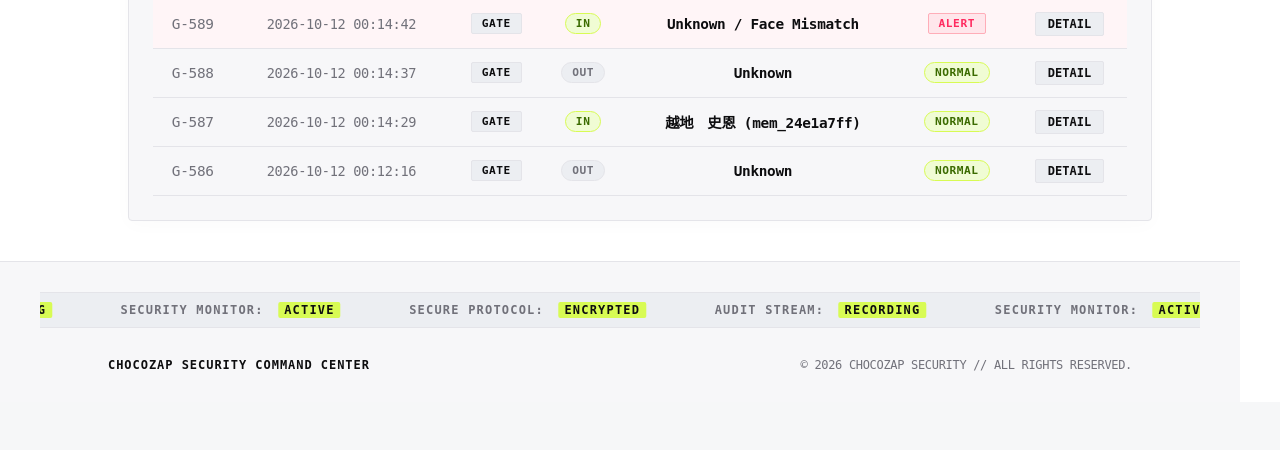
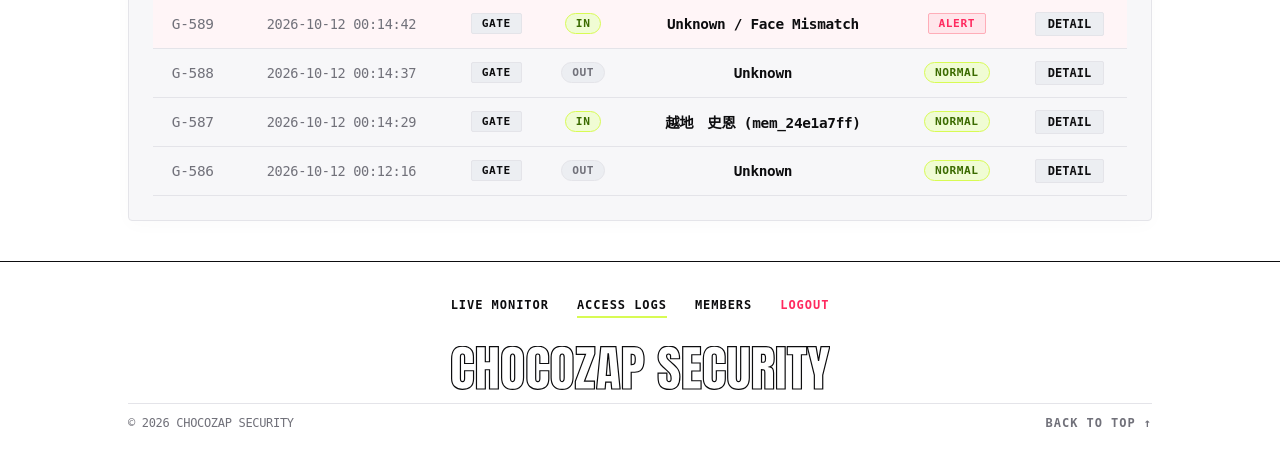
Before and after one commit to UMEZAWADAN/A-02, a FastAPI app: page /admin/logs in a window 1280 px wide. Shown: the part 5027-5477 px from the top of the page. Before the commit the page ends 5398 px from the top, so only its background shows below. Run offline with FastAPI, Linux system fonts and the light colour scheme; a user stored in the database is signed in; data comes from the database, SQL or seed files in the repository; data that the repository does not hold is empty.

Commit message:
フッター

```diff
--- a/templates/logs.html
+++ b/templates/logs.html
@@ -74,6 +74,15 @@
 
             color: transparent;
             -webkit-text-stroke: 1.5px var(--text-main);
+        }
+
+        .header-brand h1 a {
+            color: inherit;
+            text-decoration: none;
+            transition: color 0.3s ease;
+        }
+        .header-brand h1 a:hover {
+            color: var(--accent-lime);
         }
 
         .nav-container {
@@ -282,78 +291,94 @@
         .detail-section-title { font-family: monospace; font-size: 0.8rem; font-weight: 900; letter-spacing: 0.08em; text-transform: uppercase; margin: 22px 0 4px 0; }
         .detail-muted { color: var(--text-muted); font-size: 0.85rem; }
 
-        /* 共通フッター＆ティッカー */
+        /* フッター：ナビ + アウトライン文字のロゴ + 著作権 */
         .site-footer {
-            background: var(--surface-card);
-            border-top: 1px solid var(--border-color);
             margin-top: auto;
-            padding: 30px 20px;
+            margin-left: -20px;
+            margin-right: -20px;
+            padding: 32px 20px 20px 20px;
+            border-top: 1px solid var(--text-main);
+            background: var(--bg-color);
             box-sizing: border-box;
-            width: 100%;
-            margin-left: -20px;
-            padding-left: calc(20px + 20px);
-            padding-right: calc(20px + 20px);
         }
 
-        .ticker-wrap {
-            width: 100%;
-            overflow: hidden;
-            background: var(--surface-alt);
-            border-top: 1px solid var(--border-color);
-            border-bottom: 1px solid var(--border-color);
-            padding: 10px 0;
-            white-space: nowrap;
-            box-sizing: border-box;
+        .footer-inner {
+            max-width: 1024px;
+            margin: 0 auto;
+        }
+
+        .footer-nav {
+            display: flex;
+            flex-wrap: wrap;
+            justify-content: center;
+            gap: 8px 28px;
             font-family: monospace;
             font-size: 0.75rem;
             font-weight: 800;
-            color: var(--text-muted);
+            letter-spacing: 0.08em;
             text-transform: uppercase;
-            letter-spacing: 0.1em;
-            margin-bottom: 30px;
+        }
+        .footer-nav a {
+            color: var(--text-main);
+            text-decoration: none;
+            padding: 4px 0;
+            border-bottom: 2px solid transparent;
+            transition: border-color 0.2s ease;
+        }
+        .footer-nav a:hover,
+        .footer-nav a.current {
+            border-bottom-color: var(--accent-lime);
+        }
+        .footer-nav a.logout {
+            color: var(--danger-color);
+        }
+        .footer-nav a.logout:hover {
+            border-bottom-color: var(--danger-color);
         }
 
-        .ticker-move {
-            display: inline-block;
-            animation: marquee 25s linear infinite;
+        .footer-wordmark {
+            display: block;
+            max-width: 380px;
+            margin: 28px auto 12px auto;
+            text-decoration: none;
+        }
+        .footer-wordmark svg {
+            display: block;
+            width: 100%;
+            height: auto;
+        }
+        .footer-wordmark text {
+            font-family: Impact, -apple-system, BlinkMacSystemFont, sans-serif;
+            font-weight: 900;
+            fill: transparent;
+            stroke: var(--text-main);
+            stroke-width: 3;
+            transition: fill 0.3s ease;
+        }
+        .footer-wordmark:hover text {
+            fill: var(--accent-lime);
         }
 
-        .ticker-item {
-            display: inline-block;
-            padding: 0 30px;
-        }
-
-        .ticker-item span {
-            color: var(--text-main);
-            background: var(--accent-lime);
-            padding: 1px 6px;
-            border-radius: 2px;
-            margin-left: 6px;
-        }
-
-        @keyframes marquee {
-            0% { transform: translate3d(0, 0, 0); }
-            100% { transform: translate3d(-50%, 0, 0); }
-        }
-
-        .footer-content {
-            max-width: 1024px;
-            margin: 0 auto;
+        .footer-bottom {
             display: flex;
             justify-content: space-between;
             align-items: center;
             flex-wrap: wrap;
-            gap: 15px;
+            gap: 12px;
+            padding-top: 12px;
+            border-top: 1px solid var(--border-color);
             font-family: monospace;
             font-size: 0.75rem;
             color: var(--text-muted);
         }
-
-        .footer-brand-mini {
-            font-weight: 900;
+        .footer-bottom a {
+            color: var(--text-muted);
+            text-decoration: none;
+            font-weight: 800;
+            letter-spacing: 0.08em;
+        }
+        .footer-bottom a:hover {
             color: var(--text-main);
-            letter-spacing: 0.08em;
-            text-transform: uppercase;
         }
     </style>
 </head>
@@ -361,7 +386,7 @@
 
     <header class="site-header">
         <div class="header-brand">
-            <h1>CHOCOZAP SECURITY</h1>
+            <h1><a href="/" class="brand-link" aria-label="CHOCOZAP SECURITY ホームへ">CHOCOZAP SECURITY</a></h1>
         </div>
         <nav class="nav-container">
             <a href="/" class="nav-btn">&larr; LIVE MONITOR</a>
@@ -413,19 +438,24 @@
     </div>
 
     <footer class="site-footer">
-        <div class="ticker-wrap">
-            <div class="ticker-move">
-                <div class="ticker-item">AUDIT STREAM: <span>RECORDING</span></div>
-                <div class="ticker-item">SECURITY MONITOR: <span>ACTIVE</span></div>
-                <div class="ticker-item">SECURE PROTOCOL: <span>ENCRYPTED</span></div>
-                <div class="ticker-item">AUDIT STREAM: <span>RECORDING</span></div>
-                <div class="ticker-item">SECURITY MONITOR: <span>ACTIVE</span></div>
-                <div class="ticker-item">SECURE PROTOCOL: <span>ENCRYPTED</span></div>
+        <div class="footer-inner">
+            <nav class="footer-nav">
+                <a href="/">LIVE MONITOR</a>
+                <a href="/admin/logs" class="current" aria-current="page">ACCESS LOGS</a>
+                <a href="/admin/members">MEMBERS</a>
+                <a href="/admin/logout" class="logout">LOGOUT</a>
+            </nav>
+
+            <a class="footer-wordmark" href="/" aria-label="CHOCOZAP SECURITY">
+                <svg viewBox="0 0 1000 118" aria-hidden="true" preserveAspectRatio="xMidYMid meet">
+                    <text x="0" y="112" font-size="130" textLength="1000" lengthAdjust="spacingAndGlyphs">CHOCOZAP SECURITY</text>
+                </svg>
+            </a>
+
+            <div class="footer-bottom">
+                <div>&copy; 2026 CHOCOZAP SECURITY</div>
+                <a href="#" onclick="window.scrollTo({top: 0, behavior: 'smooth'}); return false;">BACK TO TOP &uarr;</a>
             </div>
-        </div>
-        <div class="footer-content">
-            <div class="footer-brand-mini">CHOCOZAP SECURITY COMMAND CENTER</div>
-            <div>&copy; 2026 CHOCOZAP SECURITY // ALL RIGHTS RESERVED.</div>
         </div>
     </footer>
 
```
